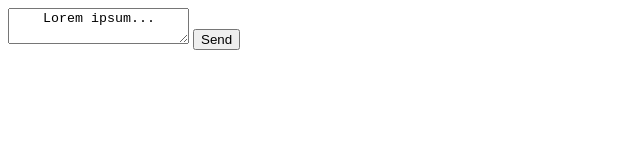
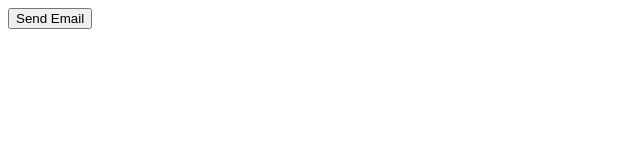
Before and after one commit to RAKIBHASSAN1/test, a plain HTML site: page index.html in a window 1280 px wide. Shown: the whole page, without its empty margins (0-640 px from the left). Drawn offline with Linux system fonts and the light colour scheme.

Commit message:
Update index.html

```diff
--- a/index.html
+++ b/index.html
@@ -6,9 +6,8 @@
 	<script src="index.js"></script>
 </head>
 <body>
-	<textarea id="myText">
-    Lorem ipsum...
-</textarea>
-<button onclick="sendMail(); return false">Send</button>
+	<form method="post">
+		<input type="button" value="Send Email" onclick="sendEmail()"/>
+	</form>
 </body>
 </html>
```
